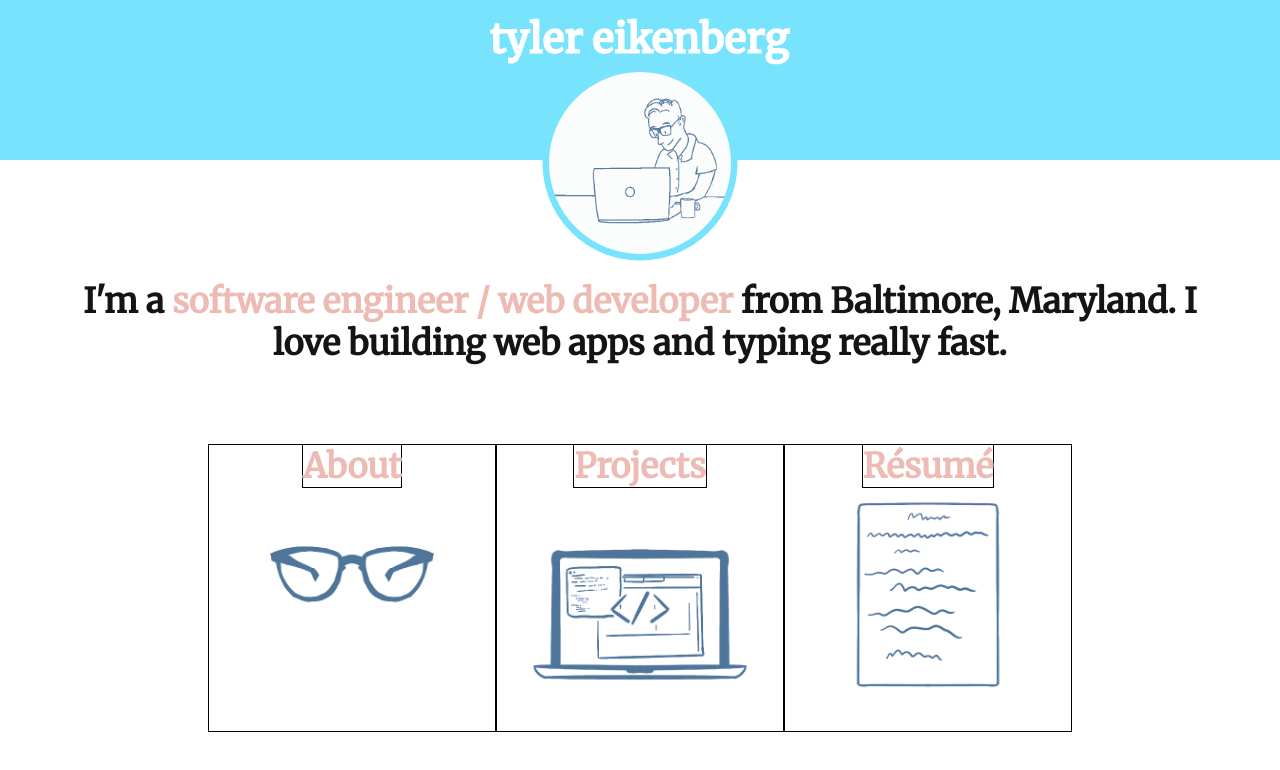
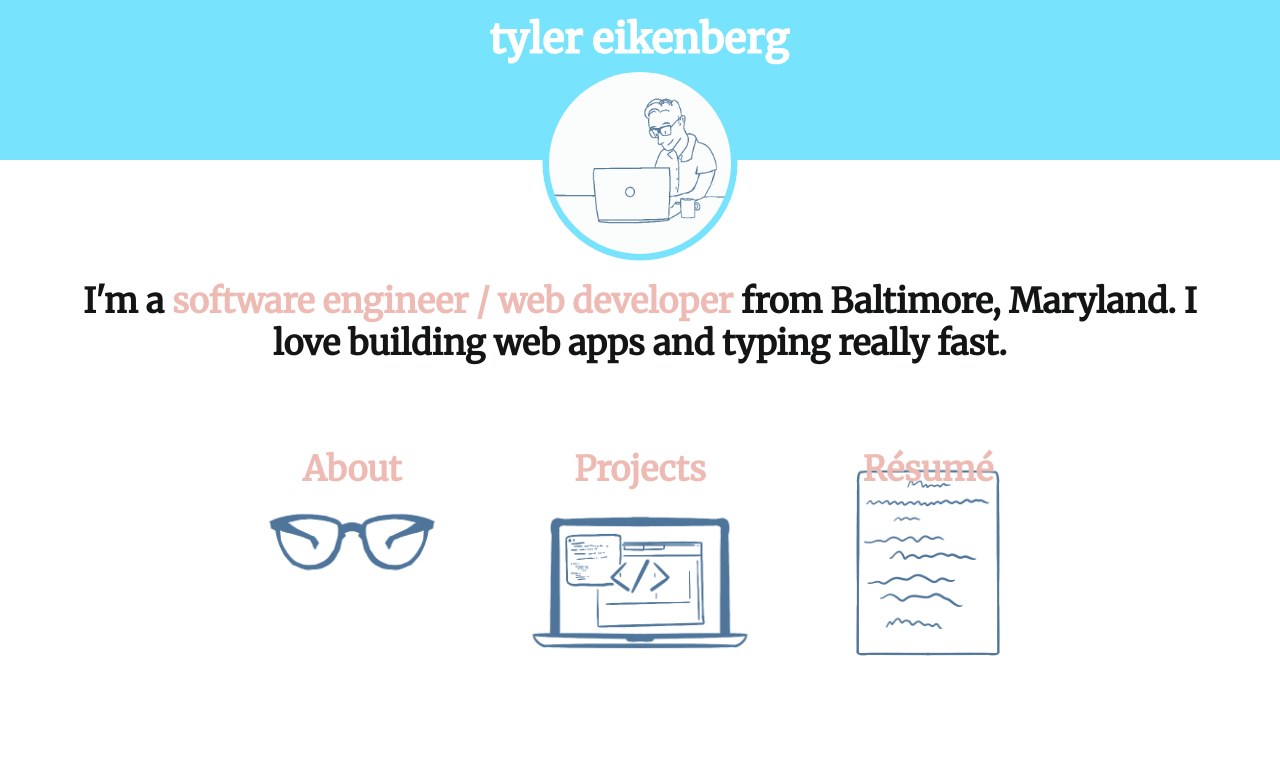
Before and after one commit to TylerEikenberg/Tyler-Eikenberg-Portfolio-Website, a React (Create React App) app: page / in a window 1280 px wide. Shown: the top 770 px of the page. Built offline with nearby package versions, Linux system fonts and the light colour scheme.

Commit message:
add button styles

```diff
--- a/src/Components/Button/Button.css
+++ b/src/Components/Button/Button.css
@@ -4,24 +4,27 @@
   flex-direction: column;
   justify-content: space-between;
   align-items: center;
-  margin-top: 5vh;
+  margin-top: 1vh;
   transition: transform 0.5s;
   width: 18rem;
+  max-height: 230px;
   background-repeat: no-repeat;
   background-size: cover;
+  /* border: 1px solid black; */
 }
 .Button-name {
   position: absolute;
   color: #edbbb4;
   font-size: calc(10px + 3vmin);
   font-family: "Merriweather", serif;
-  border: 1px solid black;
+  margin-top: 4.5vh;
+  /* border: 1px solid black; */
 }
 .Button-image {
   /* position: absolute; */
   max-width: 100%;
   /* margin-top: 8vh; */
-  border: 1px solid black;
+  /* border: 1px solid black; */
 }
 .Résumé {
   /* border: 1px solid black; */
```
